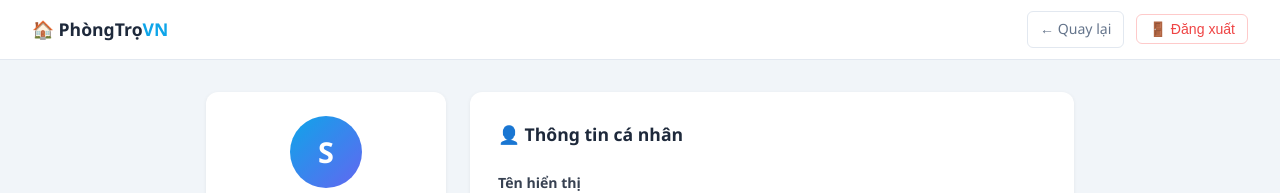
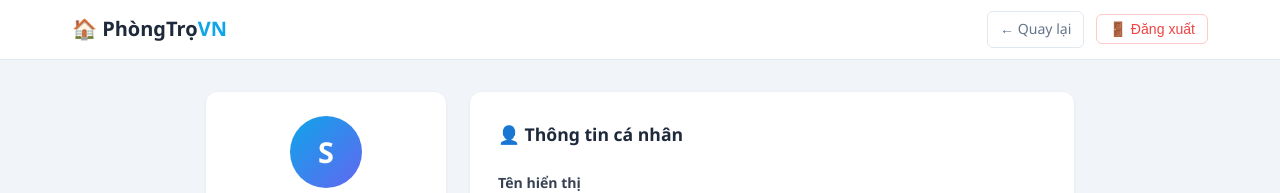
Before and after one commit to TranBinhDuongg/do-an-3.5, a React (Vite) app in the folder frontend/: page /profile in a window 1280 px wide. Shown: the top 193 px of the page. Built offline with nearby package versions, Linux system fonts and the light colour scheme; no server answers; sample sign-in values are in the browser's storage.

Commit message:
sửa lại giao diện profile

```diff
--- a/frontend/src/pages/Profile.css
+++ b/frontend/src/pages/Profile.css
@@ -4,13 +4,20 @@
 .prof-nav {
   background: #fff;
   border-bottom: 1px solid #e2e8f0;
+  height: 60px;
+  display: flex;
+  align-items: center;
+}
+.prof-nav-inner {
+  max-width: 1200px;
+  width: 100%;
+  margin: 0 auto;
   padding: 0 32px;
-  height: 60px;
   display: flex;
   align-items: center;
   justify-content: space-between;
 }
-.prof-nav-logo { font-size: 1.1rem; font-weight: 700; color: #1e293b; text-decoration: none; }
+.prof-nav-logo { font-size: 20px; font-weight: 800; color: #1e293b; text-decoration: none; }
 .prof-nav-logo span { color: #0ea5e9; }
 .prof-nav-right { display: flex; align-items: center; gap: 12px; }
 .prof-nav-back {
--- a/frontend/src/pages/Profile.jsx
+++ b/frontend/src/pages/Profile.jsx
@@ -112,12 +112,14 @@ export default function Profile({ user, onLogin, onLogout }) {
   return (
     <div className="prof-page">
       <nav className="prof-nav">
+        <div className="prof-nav-inner">
           <Link to={backPath} className="prof-nav-logo">🏠 PhòngTrọ<span>VN</span></Link>
           <div className="prof-nav-right">
             <Link to={backPath} className="prof-nav-back">← Quay lại</Link>
             <button className="prof-nav-logout" onClick={() => { onLogout(); navigate('/login'); }}>
               🚪 Đăng xuất
             </button>
+          </div>
         </div>
       </nav>
 
--- a/frontend/src/pages/user/Login.jsx
+++ b/frontend/src/pages/user/Login.jsx
@@ -146,7 +146,7 @@ export default function Login({ onLogin }) {
               <img src="https://www.google.com/favicon.ico" width={16} alt="Google" />
               Google
             </button>
-            <button className="login-social-btn">
+            <button className="login-social-btn" onClick={() => alert('Tính năng đăng nhập bằng Facebook đang được phát triển.')}>
               <span style={{ color: '#1877f2', fontWeight: 800, fontSize: 16 }}>f</span>
               Facebook
             </button>
```
Lines whose indentation alone changed are shown as unchanged.
